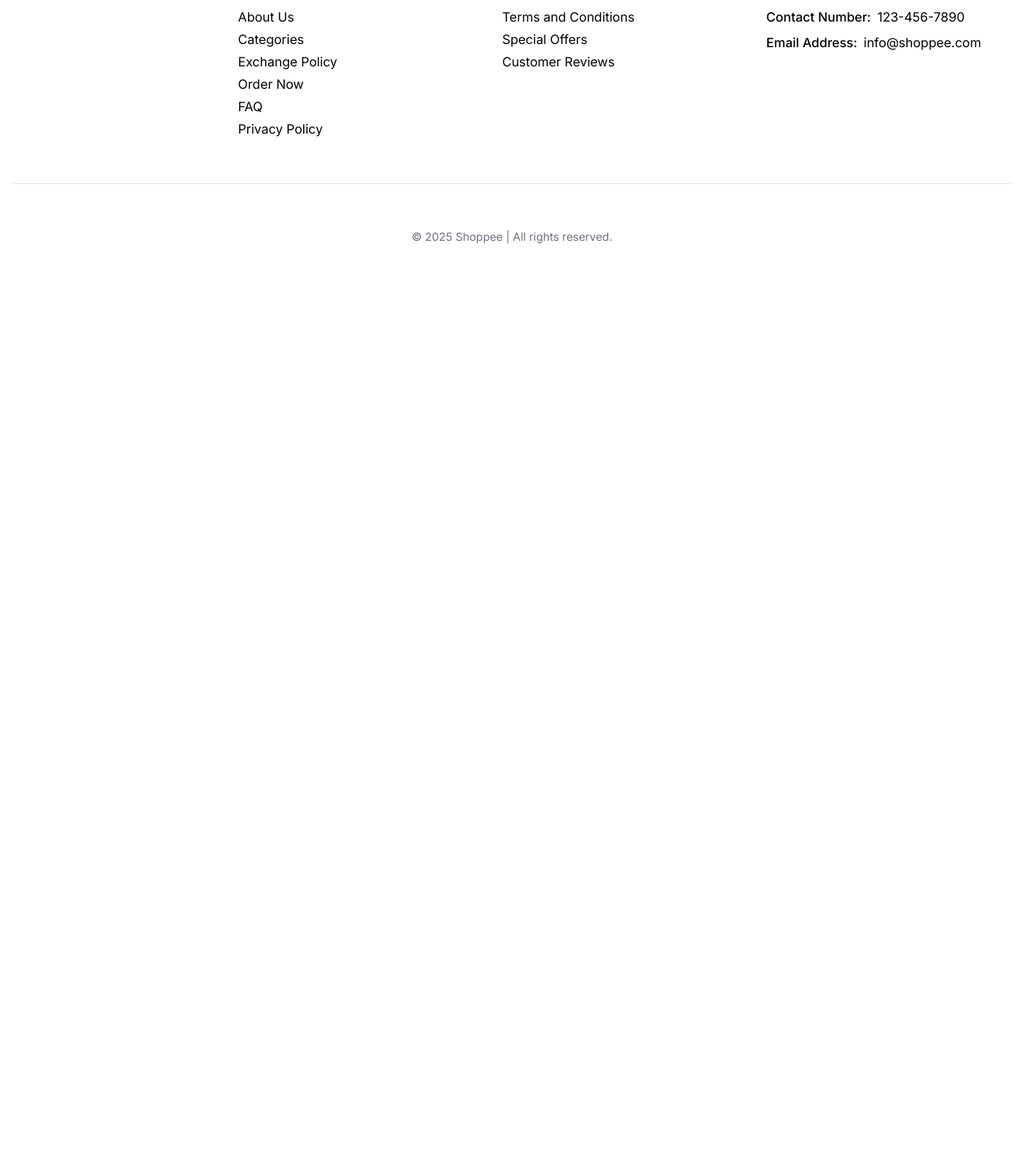
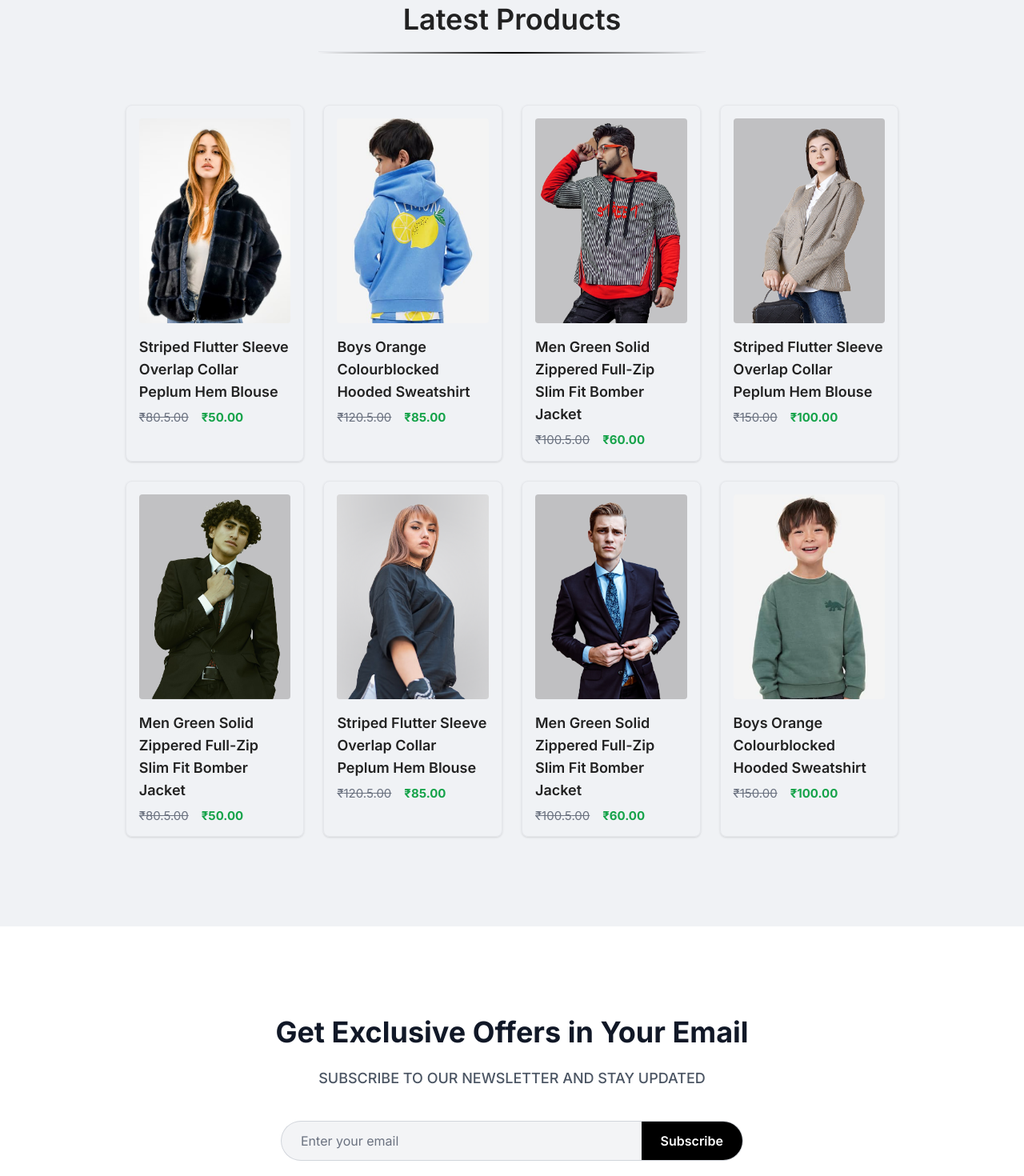
Before and after one commit to Vargos98/Ajio-Ecomm, a React (Vite) app in the folder frontend/: page / in a window 1280 px wide. Shown: the part 1900-3370 px from the top of the page at 80% size. Before the commit the page ends 2302 px from the top, so only its background shows below. Built offline with nearby package versions, Linux system fonts and the light colour scheme.

Commit message:
Created NewCollection page and NewsLetter page

```diff
--- a/frontend/src/components/Item.jsx
+++ b/frontend/src/components/Item.jsx
@@ -9,8 +9,8 @@ const Item = ({ id, name, image, old_price, new_price }) => {
       </Link>
       <h3 className="text-lg font-semibold mb-2">{name}</h3>
       <div className="flex gap-4 items-center">
-        <p className="text-gray-500 line-through">₹{old_price}</p>
-        <p className="text-green-600 font-bold">₹{new_price}</p>
+        <p className="text-gray-500 line-through">₹{old_price}.00</p>
+        <p className="text-green-600 font-bold">₹{new_price}.00</p>
       </div>
     </div>
   );
--- /dev/null
+++ b/frontend/src/components/NewCollection.jsx
@@ -0,0 +1,31 @@
+import React from 'react';
+import LATEST from "../assets/latest";
+import Item from './Item';
+
+const NewCollection = () => {
+  return (
+    <section>
+      <div className='max_padd_container py-12 xl:py-28 xl:w-[88%] mx-auto'>
+        {/* Heading */}
+        <h3 className='h3 text-center'>Latest Products</h3>
+        <hr className='h-[3px] md:w-1/2 mx-auto bg-gradient-to-l from-transparent via-black to-transparent mb-16' />
+
+        {/* Items Grid */}
+        <div className='grid grid-cols-2 sm:grid-cols-3 lg:grid-cols-4 gap-6'>
+          {LATEST.map((item) => (
+            <Item
+              key={item.id}
+              id={item.id}
+              name={item.name}
+              image={item.image}
+              new_price={item.new_price}
+              old_price={item.old_price}
+            />
+          ))}
+        </div>
+      </div>
+    </section>
+  );
+};
+
+export default NewCollection;
--- /dev/null
+++ b/frontend/src/components/NewsLetter.jsx
@@ -0,0 +1,33 @@
+import React from 'react';
+
+const NewsLetter = () => {
+  return (
+    <section className="max_padd_container py-12 xl:py-28 bg-white">
+      <div className="w-full max-w-2xl mx-auto flex flex-col items-center text-center gap-y-6 px-4">
+        {/* Heading */}
+        <h3 className="text-2xl sm:text-3xl md:text-4xl font-bold text-gray-900">
+          Get Exclusive Offers in Your Email
+        </h3>
+
+        {/* Subheading */}
+        <p className="text-base sm:text-lg text-gray-600 uppercase font-medium">
+          Subscribe to our newsletter and stay updated
+        </p>
+
+        {/* Input and Button */}
+        <div className="flex w-full max-w-xl mt-4 ring-1 ring-gray-300 rounded-full overflow-hidden bg-gray-100 focus-within:ring-2 focus-within:ring-primary transition">
+          <input
+            type="email"
+            placeholder="Enter your email"
+            className="flex-1 px-6 py-3 bg-transparent text-gray-800 placeholder-gray-500 focus:outline-none"
+          />
+          <button className="bg-black text-white px-6 py-3 font-semibold hover:bg-gray-800 transition-all">
+            Subscribe
+          </button>
+        </div>
+      </div>
+    </section>
+  );
+};
+
+export default NewsLetter;
```
